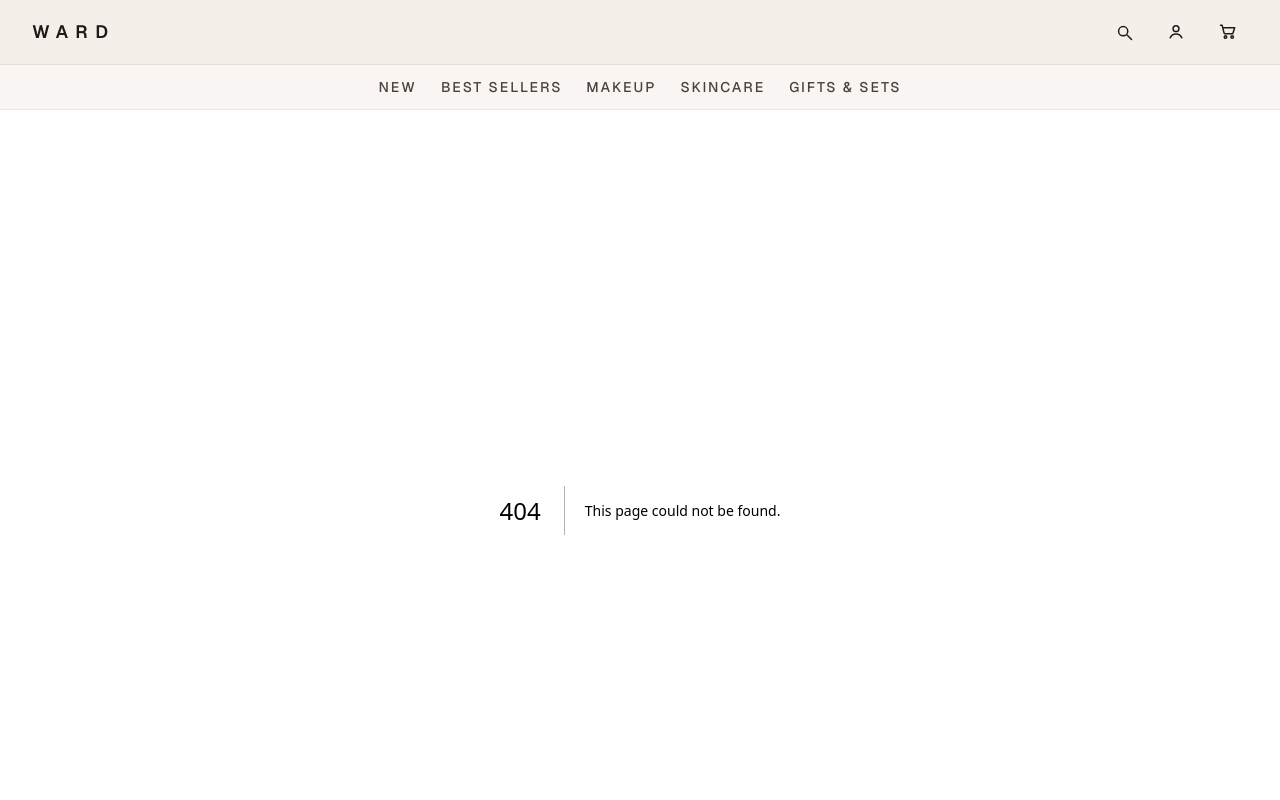
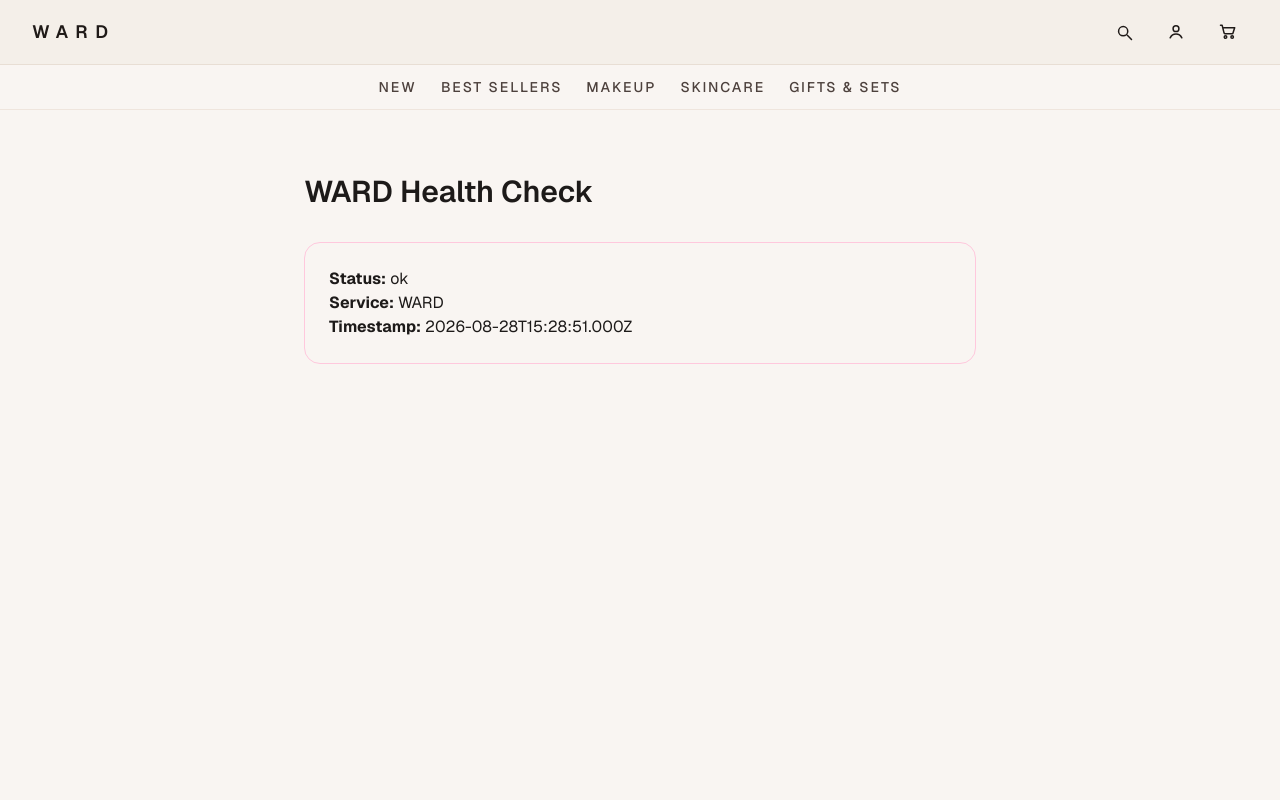
Before and after one commit to rana746/WARD-AI-BEAUTY-ASSISTANT-, a Next.js app: page /health in a window 1280 px wide. Before the commit this address had no page. Shown: the top 800 px of the page. Built offline with nearby package versions, Linux system fonts and the light colour scheme.

Commit message:
Add health check endpoint

```diff
--- /dev/null
+++ b/app/api/health/route.ts
@@ -0,0 +1,9 @@
+import { NextResponse } from "next/server";
+
+export async function GET() {
+  return NextResponse.json({
+    status: "ok",
+    service: "WARD",
+    timestamp: new Date().toISOString(),
+  });
+}
--- /dev/null
+++ b/app/health/page.tsx
@@ -0,0 +1,37 @@
+async function getHealth() {
+  const response = await fetch("http://localhost:3000/api/health", {
+    cache: "no-store",
+  });
+
+  if (!response.ok) {
+    throw new Error("Health check failed");
+  }
+
+  return response.json();
+}
+
+export default async function HealthPage() {
+  const health = await getHealth();
+
+  return (
+    <main className="min-h-screen px-6 py-16">
+      <div className="mx-auto max-w-2xl">
+        <h1 className="text-3xl font-semibold">WARD Health Check</h1>
+
+        <div className="mt-8 rounded-2xl border border-[#ffc8dd] p-6">
+          <p>
+            <strong>Status:</strong> {health.status}
+          </p>
+
+          <p>
+            <strong>Service:</strong> {health.service}
+          </p>
+
+          <p>
+            <strong>Timestamp:</strong> {health.timestamp}
+          </p>
+        </div>
+      </div>
+    </main>
+  );
+}
```
